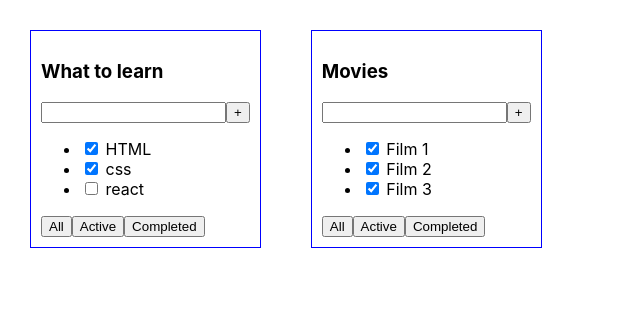
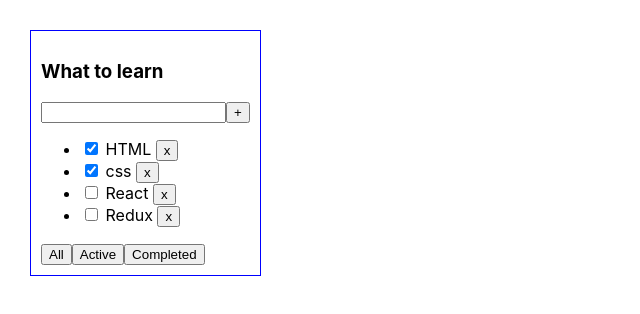
Before and after one commit to apalion1493/Todolist, a React (Create React App) app: page / in a window 1280 px wide. Shown: the top 314 px of the page, without its empty margins (0-640 px from the left). Built offline with nearby package versions, Linux system fonts and the light colour scheme.

Commit message:
lesson 2

```diff
--- a/src/App.tsx
+++ b/src/App.tsx
@@ -1,4 +1,4 @@
-import React from 'react';
+import React, {useState} from 'react';
 import './App.css';
 import {Todolist} from "./Todolist";
 
@@ -8,23 +8,40 @@
     isDone: boolean,
 }
 
+export type FilterValuesType = 'all' | 'completed' | 'active';
+
 function App() {
-    const tasks_1: TaskType [] = [
+
+    let [tasks, setTasks] = useState<Array<TaskType>>([
         {id: 1, title: 'HTML', isDone: true},
         {id: 2, title: 'css', isDone: true},
-        {id: 3, title: 'react', isDone: false}
-    ];
+        {id: 3, title: 'React', isDone: false},
+        {id: 4, title: 'Redux', isDone: false}
+    ]);
 
-    const tasks_2: TaskType [] = [
-        {id: 1, title: 'Film 1', isDone: true},
-        {id: 2, title: 'Film 2', isDone: true},
-        {id: 3, title: 'Film 3', isDone: true}
-    ];
+    let [filter, setFilter] = useState<FilterValuesType>('all');
+
+    function removeTask(id: number) {
+        let filteredTasks = tasks.filter( t => t.id !== id);
+        setTasks(filteredTasks);
+    }
+
+    function changeFilter(value: FilterValuesType) {
+        setFilter(value)
+    }
+
+    let tasksForTodolist = tasks;
+    if(filter === 'completed') {
+        tasksForTodolist = tasks.filter(t => t.isDone)
+    }
+
+    if(filter === 'active') {
+        tasksForTodolist = tasks.filter(t => !t.isDone)
+    }
 
     return (
         <div className="App">
-            <Todolist tasks={tasks_1} title={"What to learn"}/>
-            <Todolist tasks={tasks_2} title={"Movies"}/>
+            <Todolist changeFilter={changeFilter} removeTask={removeTask} tasks={tasksForTodolist} title={"What to learn"}/>
         </div>
     );
 }
--- a/src/Todolist.tsx
+++ b/src/Todolist.tsx
@@ -1,13 +1,15 @@
 import React from 'react';
-import {TaskType} from "./App";
+import {FilterValuesType, TaskType} from "./App";
 
 type TodoListPropsType = {
     title: string,
-    tasks: TaskType []
+    tasks: TaskType [],
+    removeTask: (id: number) => void,
+    changeFilter: (value: FilterValuesType) => void
 }
 
 export const Todolist = (props: TodoListPropsType) => {
-    return(
+    return (
         <div className="todolist">
             <h3>{props.title}</h3>
             <div>
@@ -15,14 +17,18 @@
                 <button>+</button>
             </div>
             <ul>
-                <li><input type="checkbox" checked={props.tasks[0].isDone}/> <span>{props.tasks[0].title}</span></li>
-                <li><input type="checkbox" checked={props.tasks[1].isDone}/> <span>{props.tasks[1].title}</span></li>
-                <li><input type="checkbox" checked={props.tasks[2].isDone}/> <span>{props.tasks[2].title}</span></li>
+                {
+                    props.tasks.map((t) => {
+                        return <li>
+                            <input type="checkbox" checked={t.isDone}/> <span>{t.title}</span> <button onClick={ ()=>{ props.removeTask(t.id) } }>x</button>
+                        </li>
+                    })
+                }
             </ul>
             <div>
-                <button>All</button>
-                <button>Active</button>
-                <button>Completed</button>
+                <button onClick={() => {props.changeFilter('all')}}>All</button>
+                <button onClick={() => {props.changeFilter('active')}}>Active</button>
+                <button onClick={() => {props.changeFilter('completed')}}>Completed</button>
             </div>
         </div>
     )
```
